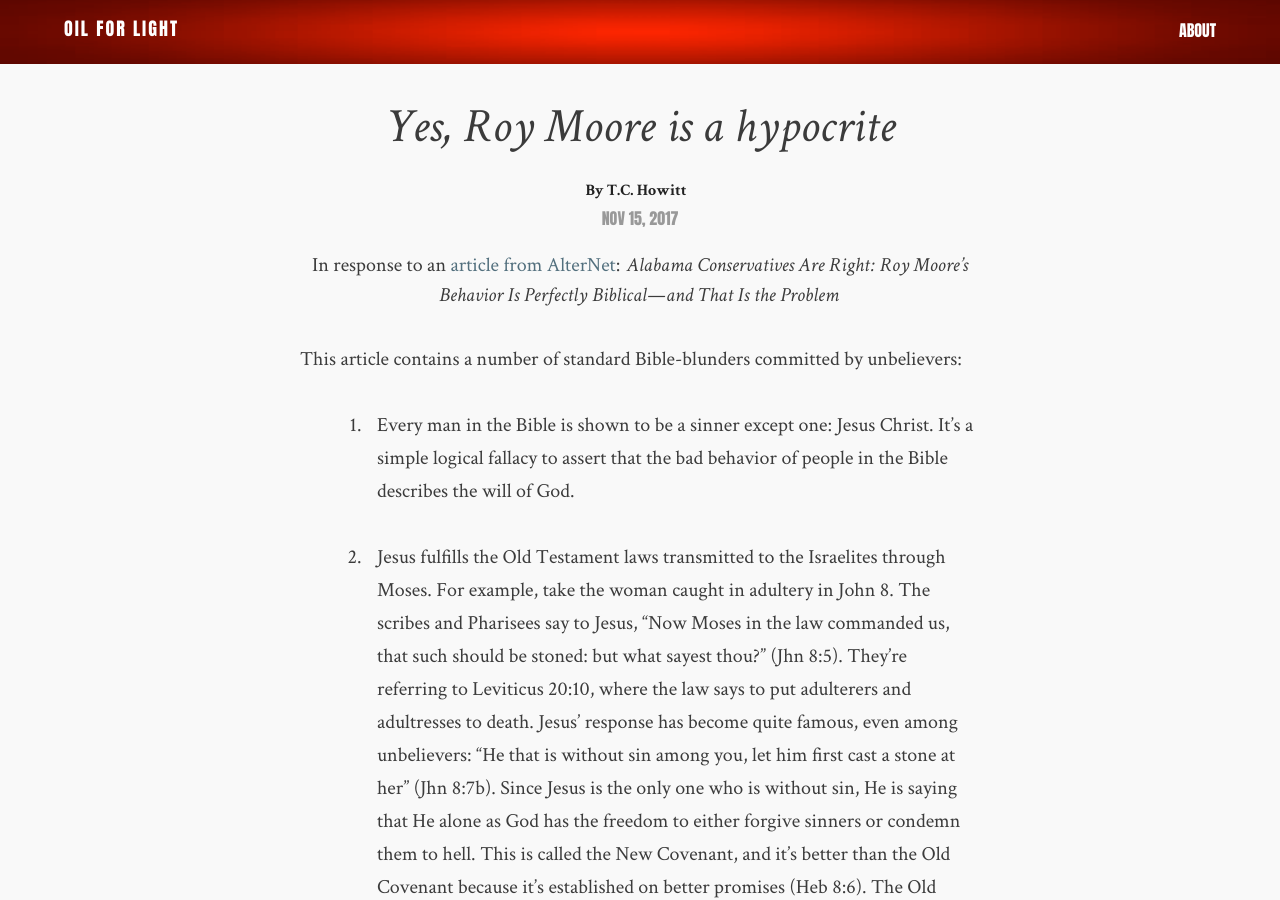
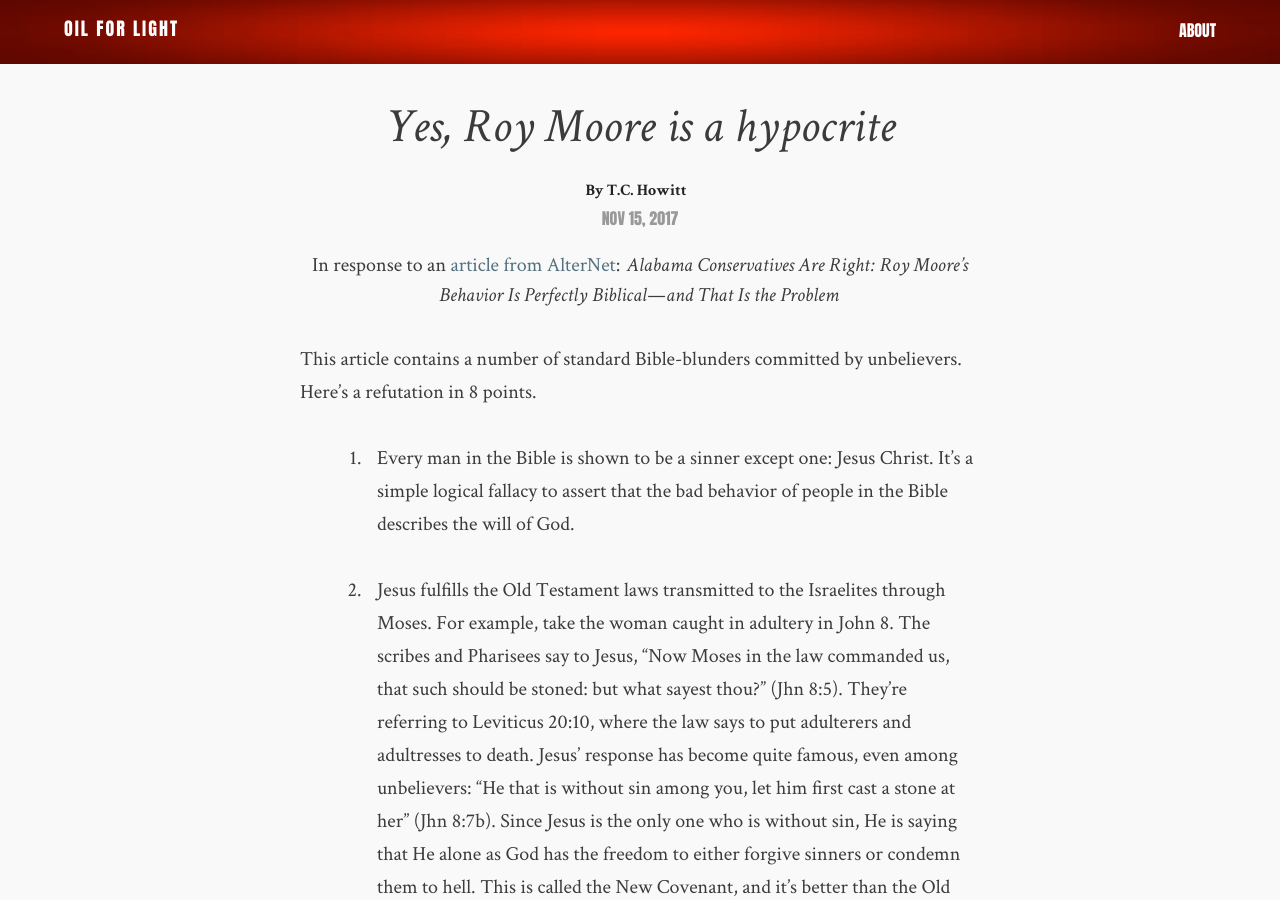
Before and after one commit to flashlightministries/oilforlight, a Jekyll site: the page built from _posts/2017-11-15-roy-moore-hypocrite.md, in a window 1280 px wide and 900 px high. Built offline with Jekyll 4.4.1, drawn with Linux system fonts in a browser that asks for light colours; nearby versions of some CDN libraries.

Commit message:
Update 2017-11-15-roy-moore-hypocrite.md

```diff
--- a/_posts/2017-11-15-roy-moore-hypocrite.md
+++ b/_posts/2017-11-15-roy-moore-hypocrite.md
@@ -9,7 +9,7 @@ source:
 comments: false
 ---
 
-This article contains a number of standard Bible-blunders committed by unbelievers:
+This article contains a number of standard Bible-blunders committed by unbelievers.  Here's a refutation in 8 points.
 
 1. Every man in the Bible is shown to be a sinner except one: Jesus Christ.  It's a simple logical fallacy to assert that the bad behavior of people in the Bible describes the will of God.
 
```
